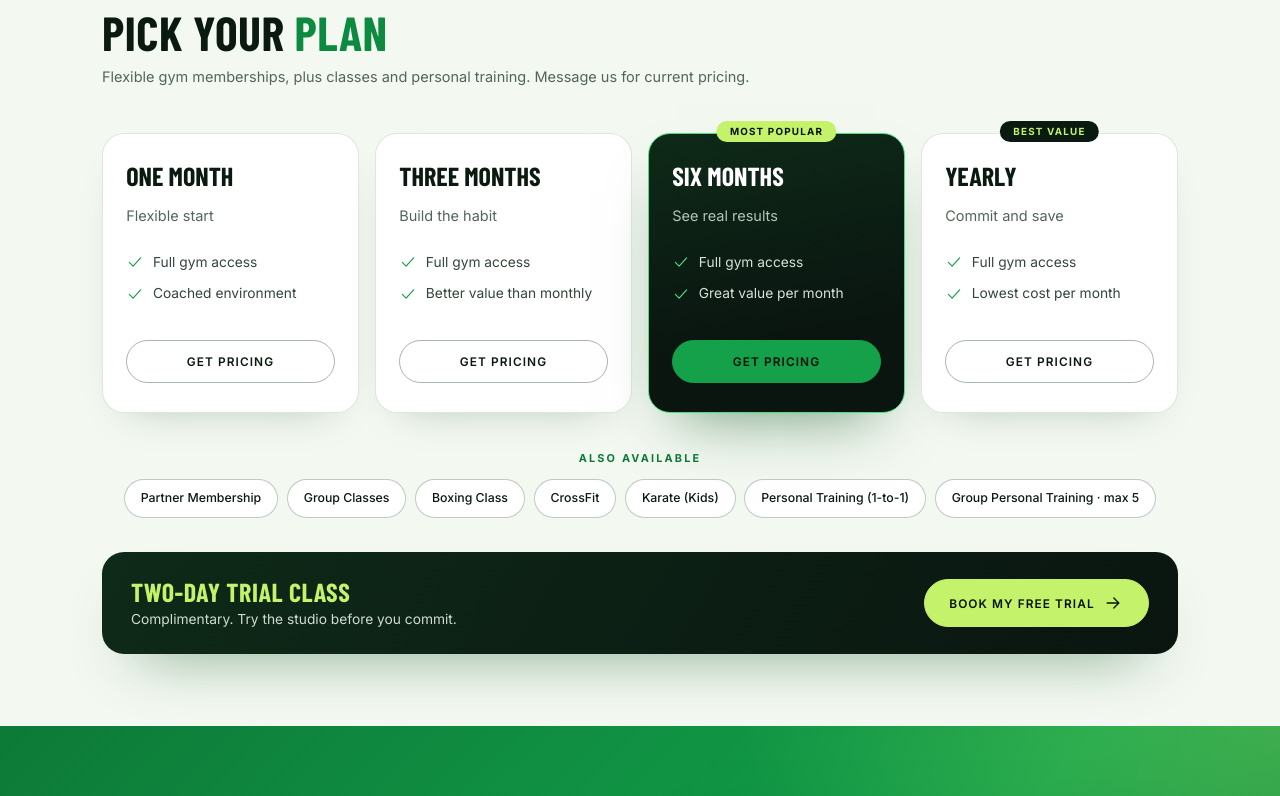
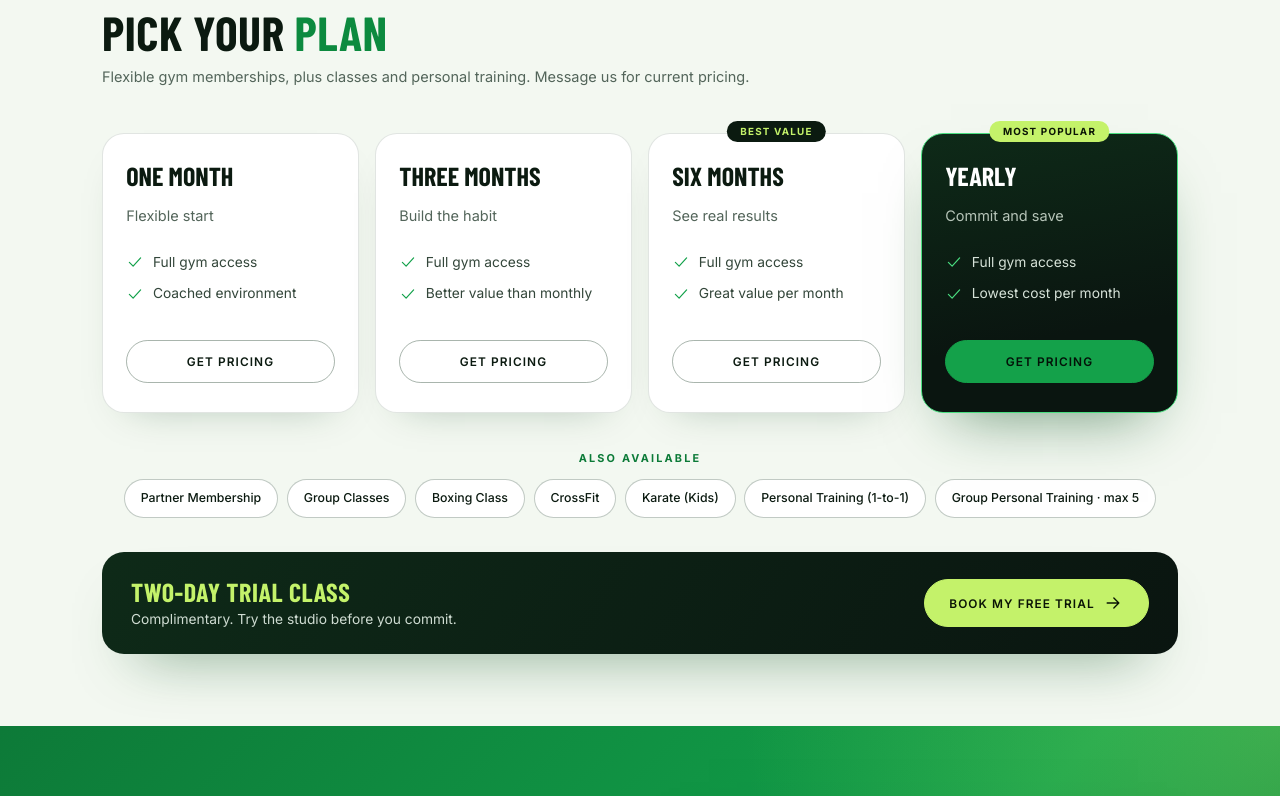
Before and after one commit to vouchiq01/f2g-fitness-studio, a plain HTML site: page index.html in a window 1280 px wide. Shown: the part 4740-5536 px from the top of the page. Drawn offline with nearby package versions, Linux system fonts and the light colour scheme; a web font is replaced by a local one.

Commit message:
Update hours (Mon-Sat 5:30-10, Sun 7-6); Yearly = most popular, Six Months = best value
Co-Authored-By: Claude Sonnet 5.5 <noreply@anthropic.com>

```diff
--- a/config.js
+++ b/config.js
@@ -9,7 +9,7 @@ window.F2G = {
   instagram: "https://www.instagram.com/f2gfitnessstudio/",
   googleProfile: "https://share.google/Ua58SanAqBl4fI33R",
   mapsQuery: "F2G Fitness Studio, Hoodi Main Rd, Ayyappa Nagar, Bengaluru 560036",
-  hours: "Mon–Fri: 5:30 AM – 10:00 PM · Sat–Sun: 6:00 AM – 12:00 PM",
+  hours: "Mon–Sat: 5:30 AM – 10:00 PM · Sun: 7:00 AM – 6:00 PM",
 
   // Supabase (optional). Leave blank to skip saving; WhatsApp still works.
   supabaseUrl: "",
--- a/index.html
+++ b/index.html
@@ -240,17 +240,17 @@
       <ul><li><svg class="ic"><use href="#i-check"/></svg>Full gym access</li><li><svg class="ic"><use href="#i-check"/></svg>Better value than monthly</li></ul>
       <a class="btn btn-ghost btn-block" data-wa="Hi! I'm interested in the Three Months plan at F2G Fitness Studio. Please share the fees.">Get pricing</a>
     </article>
+    <article class="plan reveal">
+      <span class="tag tag-alt">Best value</span>
+      <h3>Six Months</h3><p class="muted">See real results</p>
+      <ul><li><svg class="ic"><use href="#i-check"/></svg>Full gym access</li><li><svg class="ic"><use href="#i-check"/></svg>Great value per month</li></ul>
+      <a class="btn btn-ghost btn-block" data-wa="Hi! I'm interested in the Six Months plan at F2G Fitness Studio. Please share the fees.">Get pricing</a>
+    </article>
     <article class="plan hot reveal">
       <span class="tag">Most popular</span>
-      <h3>Six Months</h3><p class="muted">See real results</p>
-      <ul><li><svg class="ic"><use href="#i-check"/></svg>Full gym access</li><li><svg class="ic"><use href="#i-check"/></svg>Great value per month</li></ul>
-      <a class="btn btn-block" data-wa="Hi! I'm interested in the Six Months plan at F2G Fitness Studio. Please share the fees.">Get pricing</a>
-    </article>
-    <article class="plan reveal">
-      <span class="tag tag-alt">Best value</span>
       <h3>Yearly</h3><p class="muted">Commit and save</p>
       <ul><li><svg class="ic"><use href="#i-check"/></svg>Full gym access</li><li><svg class="ic"><use href="#i-check"/></svg>Lowest cost per month</li></ul>
-      <a class="btn btn-ghost btn-block" data-wa="Hi! I'm interested in the Yearly plan at F2G Fitness Studio. Please share the fees.">Get pricing</a>
+      <a class="btn btn-block" data-wa="Hi! I'm interested in the Yearly plan at F2G Fitness Studio. Please share the fees.">Get pricing</a>
     </article>
   </div>
   <div class="extras reveal">
```
